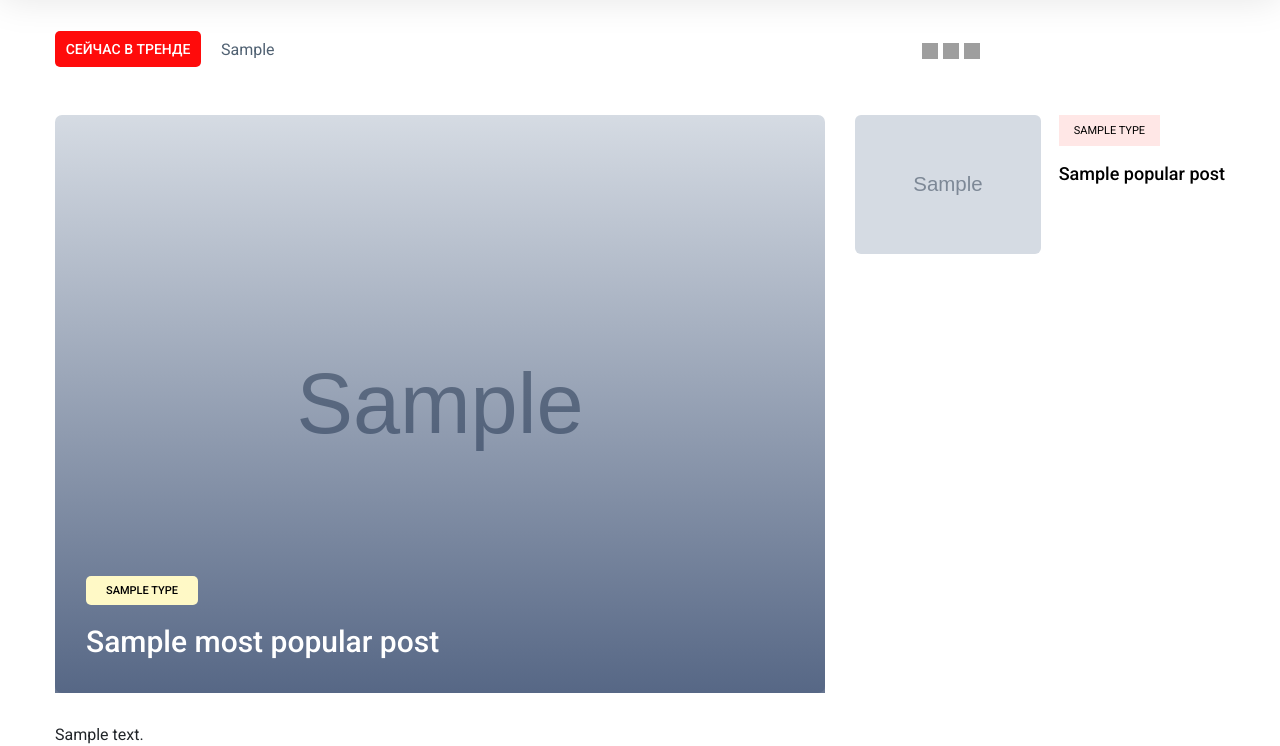
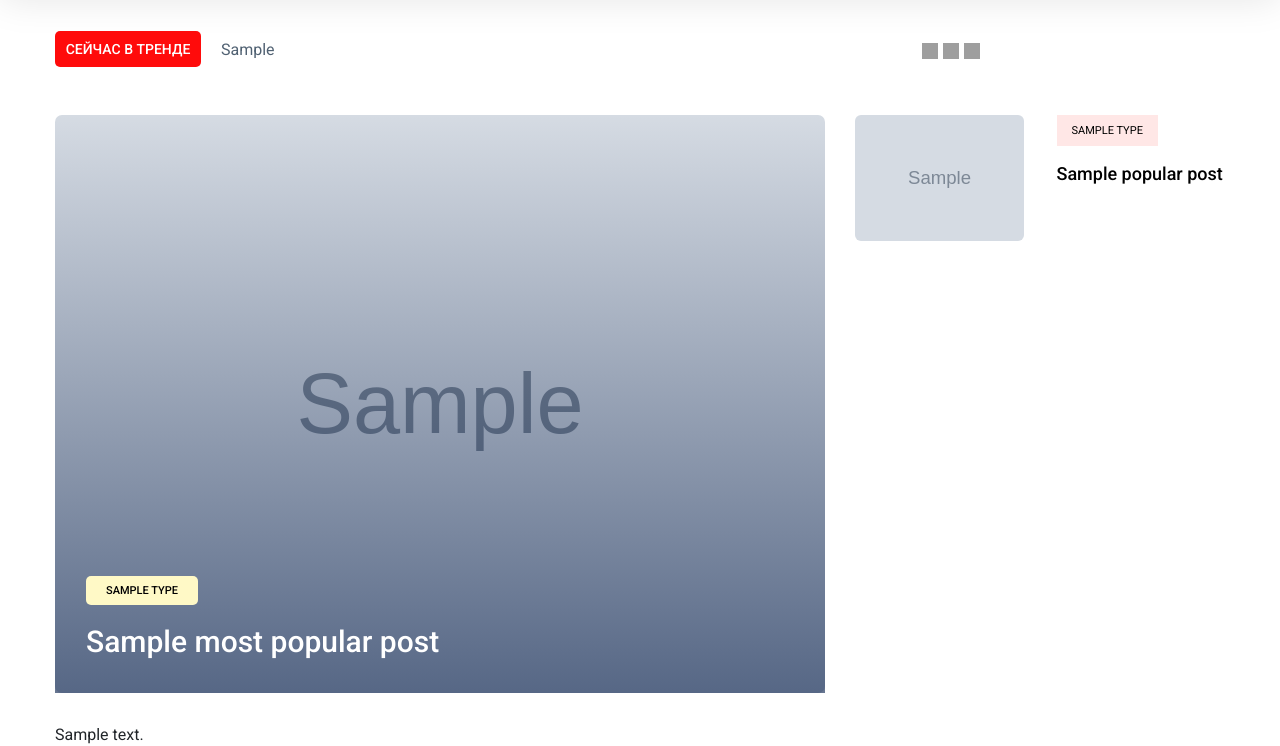
Before and after one commit to DEV-m1k0/Kursk-News, a Django app: template core/templates/index.html in a window 1280 px wide. Shown: the part 173-919 px from the top of the page. Run offline with Django 4.2, Linux system fonts and the light colour scheme; the template is opened without the code that fills it: most values are stand-ins (such as "Sample title", 1, 10 or a date in 2020); grey boxes marked "Sample" are stand-in pictures; some libraries are stand-ins or nearby versions; grey boxes are pictures that could not be loaded.

Commit message:
Первый блок на лэндинге готов

```diff
--- a/core/templates/index.html
+++ b/core/templates/index.html
@@ -98,15 +98,15 @@
                     </div>
                     <!-- Riht content -->
                     {%  if last_five_posts_filtered_by_likes %}
-                        <div class="col-lg-4">
+                        <div class="d-none d-lg-block col-lg-4">
                             <div class="overflow-scroll h-100">
                                 {% for popular_post in last_five_posts_filtered_by_likes %}
 
-                                    <div class="trand-right-single d-flex">
-                                        <div class="trand-right-img">
+                                    <div class="trand-right-single d-flex row">
+                                        <div class="trand-right-img col">
                                             <img class="w-100" src="{{popular_post.image.url}}" alt="">
                                         </div>
-                                        <div class="trand-right-cap">
+                                        <div class="trand-right-cap col">
                                             <span class="color1">{{popular_post.type}}</span>
                                             <h4><a href="details.html" class="text-truncate">{{popular_post.title}}</a></h4>
                                         </div>
```
